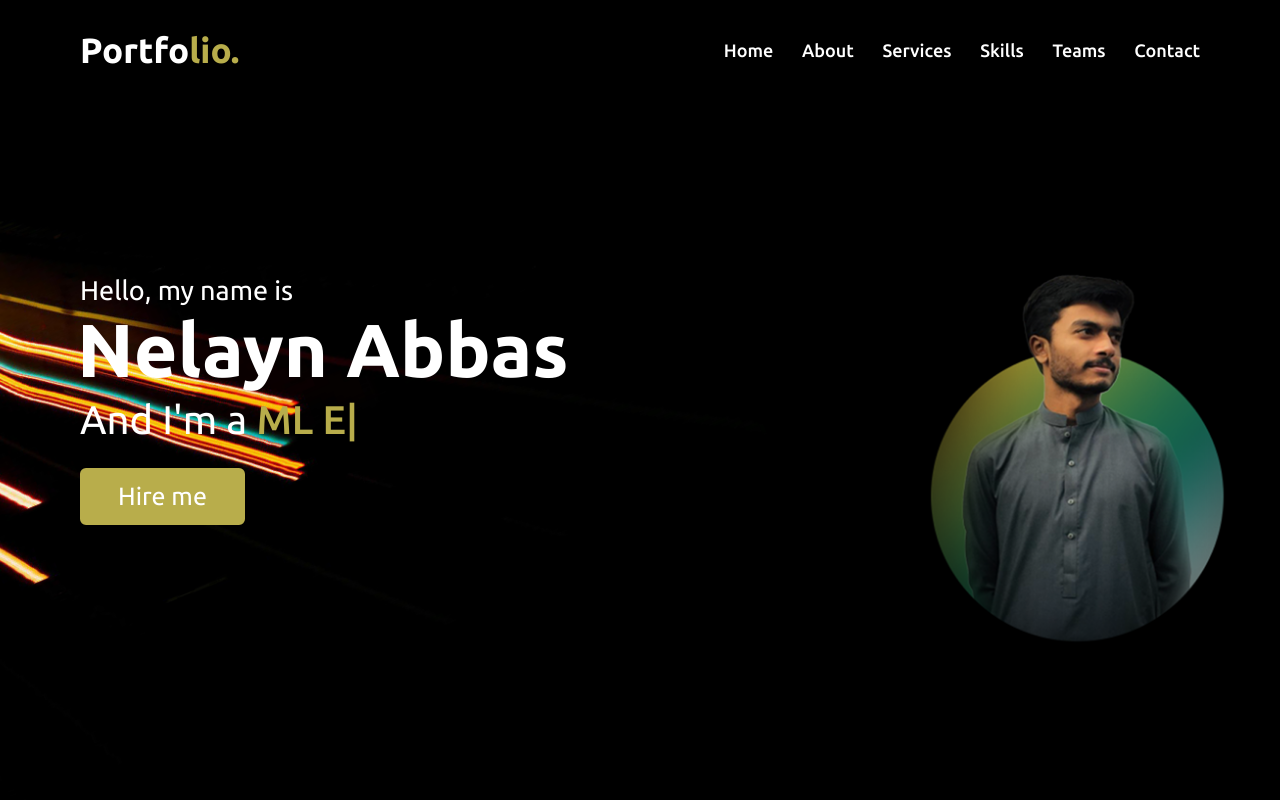
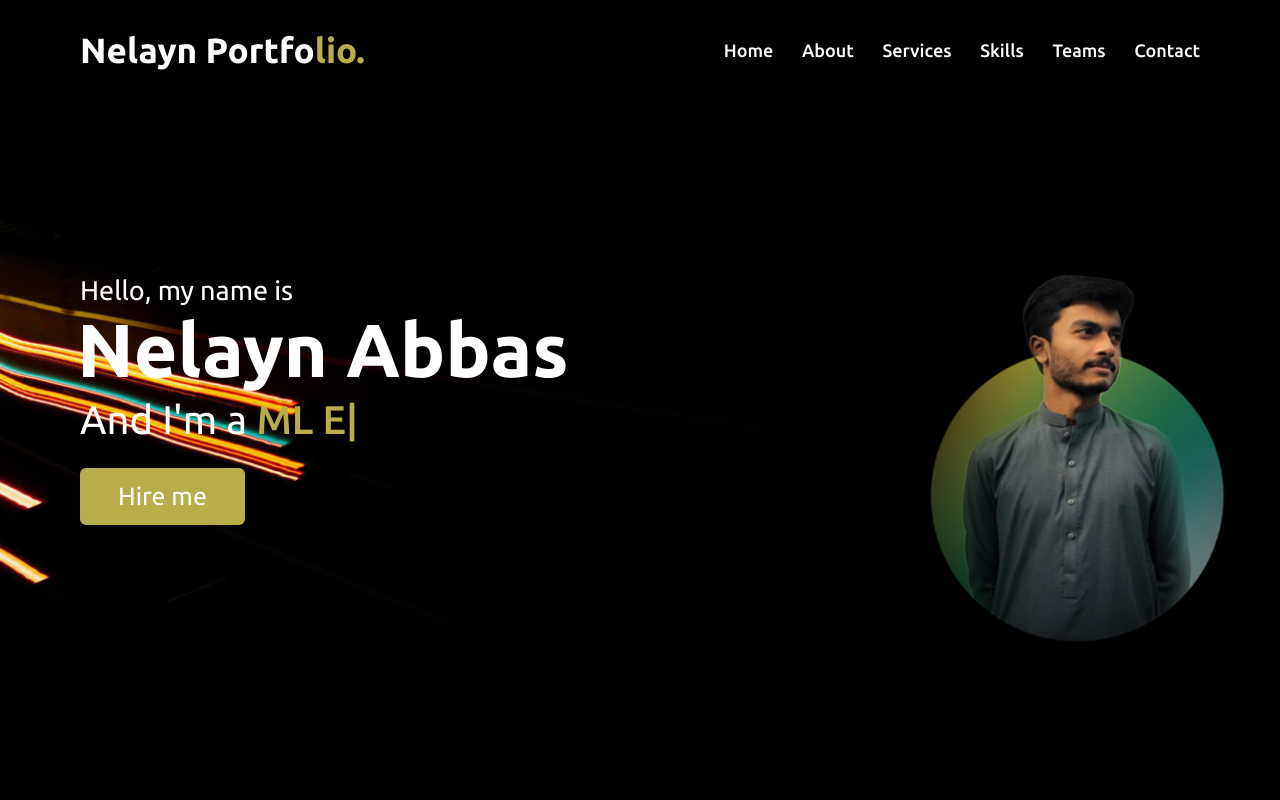
Before and after one commit to NelaynAbbas/A3, a website: page index.html in a window 1280 px wide. Shown: the top 800 px of the page. Drawn offline with nearby package versions, Linux system fonts and the light colour scheme.

Commit message:
Update index.html

```diff
--- a/index.html
+++ b/index.html
@@ -3,7 +3,7 @@
 <head>
     <meta charset="UTF-8">
     <meta name="viewport" content="width=device-width, initial-scale=1.0">
-    <title>My Portflio</title>
+    <title>Nelayn Abbas Portflio</title>
     <link rel="stylesheet" href="portfolio.css">
     <link rel="stylesheet" href="https://cdnjs.cloudflare.com/ajax/libs/font-awesome/5.15.3/css/all.min.css"/>
     <script src="https://code.jquery.com/jquery-3.5.1.min.js"></script>
@@ -19,7 +19,7 @@
     </div>
     <nav class="navbar">
         <div class="max-width">
-            <div class="logo"><a href="#">Portfo<span>lio.</span></a></div>
+            <div class="logo"><a href="#">Nelayn Portfo<span>lio.</span></a></div>
             <ul class="menu">
                 <li><a href="#home" class="menu-btn">Home</a></li>
                 <li><a href="#about" class="menu-btn">About</a></li>
```
